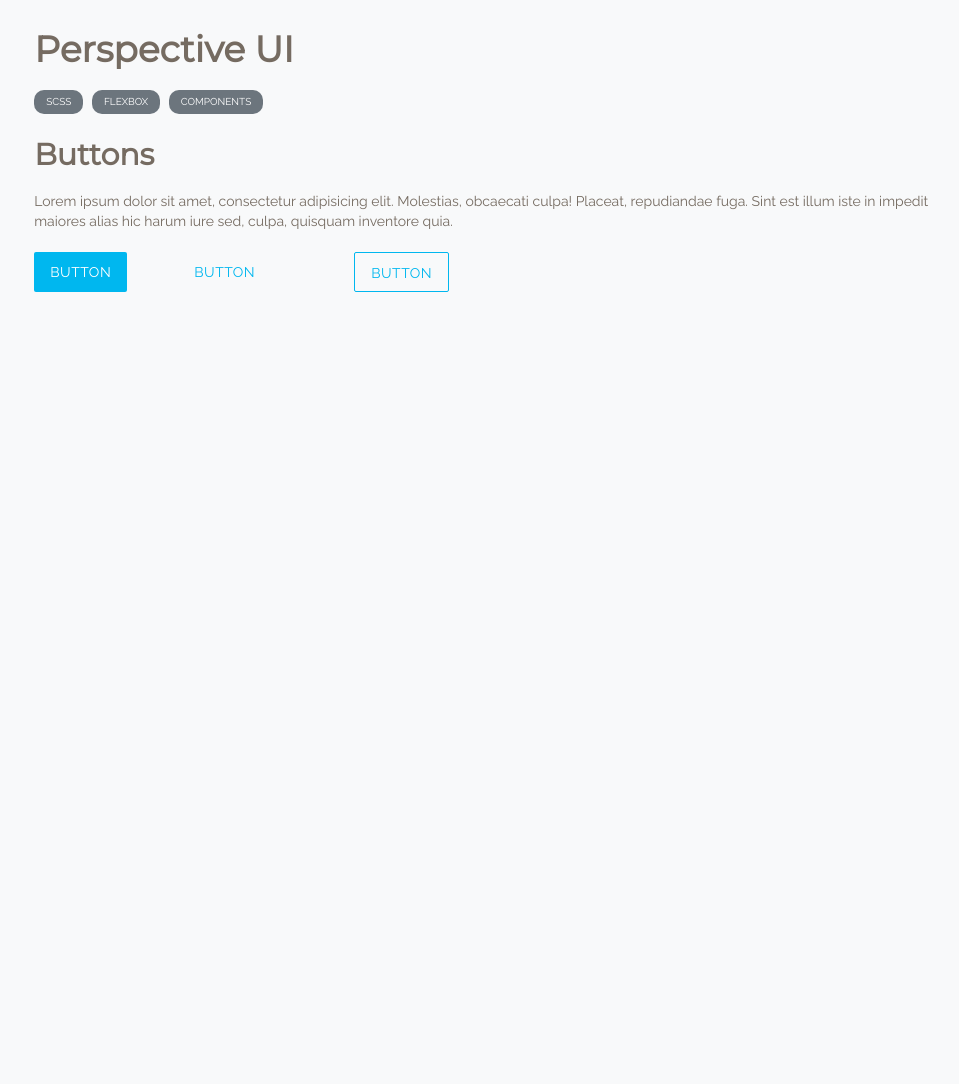
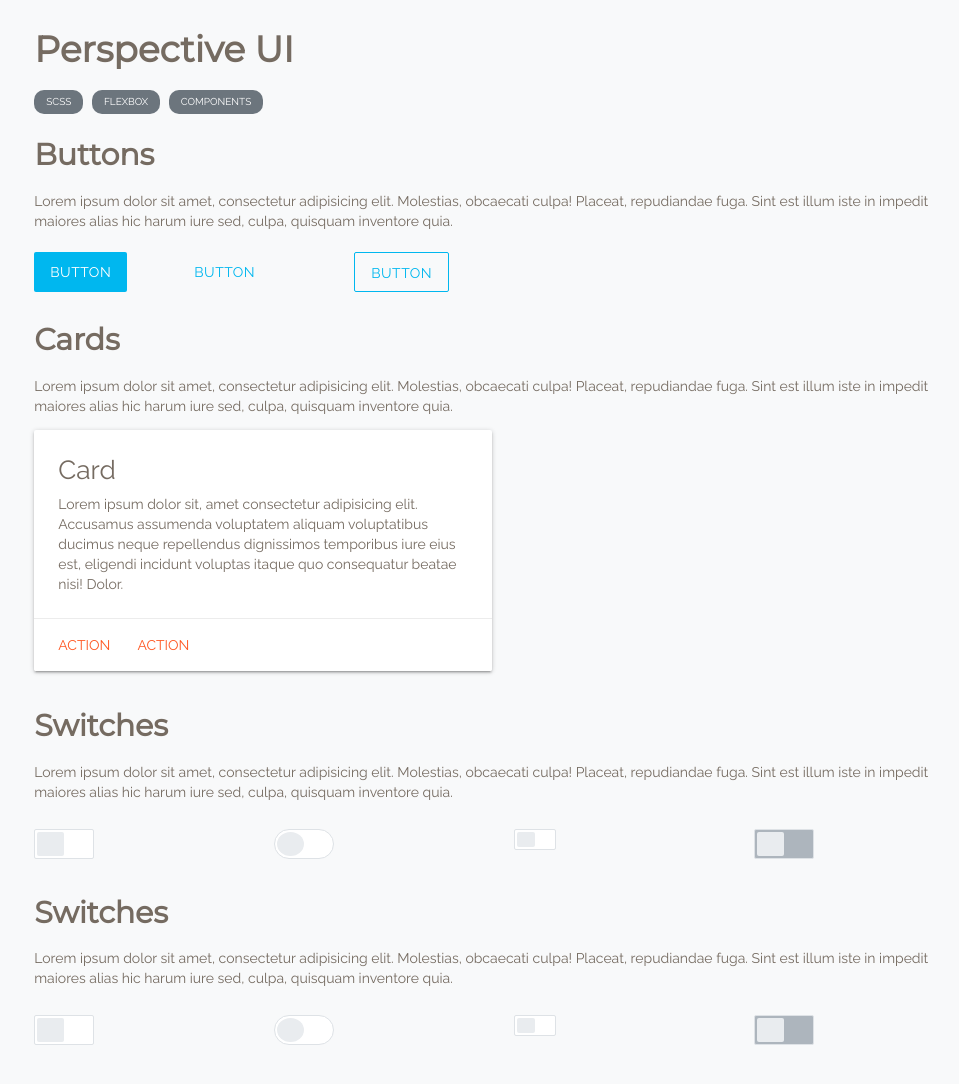
Before and after one commit to umbreonight/perspective, a website built with webpack: page src/index.html in a window 1280 px wide. Shown: the whole page, without its empty margins (137-1096 px from the left). Before the commit the page ends 800 px from the top, so only its background shows below. Built offline with nearby package versions, Linux system fonts and the light colour scheme.

Commit message:
Switches base scss

```diff
--- a/src/index.html
+++ b/src/index.html
@@ -42,5 +42,109 @@
         </div>
       </div>
     </section>
+    <section class="container">
+      <div class="row">
+        <div class="col-12">
+          <h2>Cards</h2>
+          <p>
+            Lorem ipsum dolor sit amet, consectetur adipisicing elit. Molestias,
+            obcaecati culpa! Placeat, repudiandae fuga. Sint est illum iste in
+            impedit maiores alias hic harum iure sed, culpa, quisquam inventore
+            quia.
+          </p>
+        </div>
+        <div class="col-sm-6 col-12">
+          <div class="card">
+            <div class="card-content">
+              <span class="card-title">Card</span>
+              <p>
+                Lorem ipsum dolor sit, amet consectetur adipisicing elit.
+                Accusamus assumenda voluptatem aliquam voluptatibus ducimus
+                neque repellendus dignissimos temporibus iure eius est, eligendi
+                incidunt voluptas itaque quo consequatur beatae nisi! Dolor.
+              </p>
+            </div>
+            <div class="card-action">
+              <a href="#">Action</a>
+              <a href="#">Action</a>
+            </div>
+          </div>
+        </div>
+      </div>
+    </section>
+    <section class="container">
+      <div class="row">
+        <div class="col-12">
+          <h2>Switches</h2>
+          <p>
+            Lorem ipsum dolor sit amet, consectetur adipisicing elit. Molestias,
+            obcaecati culpa! Placeat, repudiandae fuga. Sint est illum iste in
+            impedit maiores alias hic harum iure sed, culpa, quisquam inventore
+            quia.
+          </p>
+        </div>
+        <div class="col-sm-3 col-6">
+          <div class="switch">
+            <input id="switch1" type="checkbox" />
+            <label for="switch1"></label>
+          </div>
+        </div>
+        <div class="col-sm-3 col-6">
+          <div class="switch rounded">
+            <input id="switch2" type="checkbox" />
+            <label for="switch2"></label>
+          </div>
+        </div>
+        <div class="col-sm-3 col-6">
+          <div class="switch small">
+            <input id="switch3" type="checkbox" />
+            <label for="switch3"></label>
+          </div>
+        </div>
+        <div class="col-sm-3 col-6">
+          <div class="switch is-disabled">
+            <input id="switch4" type="checkbox" />
+            <label for="switch4"></label>
+          </div>
+        </div>
+      </div>
+    </section>
+    <section class="container">
+      <div class="row">
+        <div class="col-12">
+          <h2>Switches</h2>
+          <p>
+            Lorem ipsum dolor sit amet, consectetur adipisicing elit. Molestias,
+            obcaecati culpa! Placeat, repudiandae fuga. Sint est illum iste in
+            impedit maiores alias hic harum iure sed, culpa, quisquam inventore
+            quia.
+          </p>
+        </div>
+        <div class="col-sm-3 col-6">
+          <div class="switch">
+            <input id="switch1" type="checkbox" />
+            <label for="switch1"></label>
+          </div>
+        </div>
+        <div class="col-sm-3 col-6">
+          <div class="switch rounded">
+            <input id="switch2" type="checkbox" />
+            <label for="switch2"></label>
+          </div>
+        </div>
+        <div class="col-sm-3 col-6">
+          <div class="switch small">
+            <input id="switch3" type="checkbox" />
+            <label for="switch3"></label>
+          </div>
+        </div>
+        <div class="col-sm-3 col-6">
+          <div class="switch is-disabled">
+            <input id="switch4" type="checkbox" />
+            <label for="switch4"></label>
+          </div>
+        </div>
+      </div>
+    </section>
   </body>
 </html>
--- /dev/null
+++ b/src/scss/_modals.scss
@@ -0,0 +1,76 @@
+.modal {
+    display: none;
+    position: fixed;
+    transform-origin: center;
+    top: 100px;
+    left: 0;
+    right: 0;
+    background-color: #fafafa;
+    padding: 0;
+    max-height: 70%;
+    width: 90%;
+    margin: auto;
+    overflow-y: hidden;
+    z-index: 8020;
+    @extend .z-depth-5;
+
+    border-radius: 2px;
+    will-change: top,
+    opacity;
+
+    h1,
+    h2,
+    h3,
+    h4 {
+        margin-top: 0;
+        display: flex;
+        align-items: center;
+        justify-content: space-between;
+    }
+
+    .modal-title {
+        padding: 12px 24px;
+        margin: 0;
+        border-bottom: 1px solid $border;
+    }
+
+    .modal-content {
+        padding: 12px 24px;
+        max-height: 300px;
+        overflow-y: auto;
+    }
+
+    [modal-close] {
+        cursor: pointer;
+    }
+
+    .modal-action {
+        border-top: 1px solid $border;
+        border-radius: 0 0 2px 2px;
+        background-color: #fafafa;
+        padding: 12px 24px;
+        width: 100%;
+        text-align: right;
+        display: flex;
+
+        a {
+            margin: 0;
+
+            &:not(:last-child) {
+                margin-right: 12px;
+            }
+        }
+    }
+
+    &:focus {
+        outline: none;
+    }
+
+    &.is-open {
+        display: block;
+    }
+
+    @include sm() {
+        width: 40% !important;
+    }
+}
--- /dev/null
+++ b/src/scss/_switches.scss
@@ -0,0 +1,114 @@
+.switch {
+    display: flex;
+    flex-direction: column;
+    margin: 13px 0;
+
+    & input {
+        display: none;
+    }
+
+    & label {
+        outline: 0;
+        display: block;
+        width: $switch-label-width;
+        height: $switch-label-height;
+        position: relative;
+        cursor: pointer;
+        user-select: none;
+
+        &::after,
+        &::before {
+            position: relative;
+            display: block;
+            content: '';
+            width: 50%;
+            height: 100%;
+        }
+
+        &::after {
+            left: 0;
+            border-radius: $border-radius;
+            background: $gray-200;
+            transition: all .2s ease;
+        }
+
+        &::before {
+            display: none;
+        }
+
+        background: #fff;
+        border: 1px solid $border;
+        border-radius: $border-radius;
+        padding: 2px;
+        transition: all .4s ease;
+    }
+
+    input {
+        &:checked+label::after {
+            left: 50%;
+        }
+
+        &:disabled,
+        &[disabled] {
+            +label {
+                background-color: $gray-500 !important;
+                cursor: unset;
+            }
+
+            +label::after {
+                background-color: $gray-200;
+            }
+        }
+
+        &:checked+label {
+            background: $primary;
+
+            &::after {
+                background: $white;
+                transition: all .2s ease;
+            }
+        }
+    }
+
+    span {
+        &:first-child {
+            margin-bottom: 7px;
+        }
+
+        &:last-child {
+            margin-top: 7px;
+        }
+    }
+
+    &.rounded {
+        label {
+            border-radius: 2em;
+            padding: 2px;
+            transition: all .4s ease;
+
+            &::after {
+                border-radius: 50%;
+                transition: all .2s ease;
+            }
+        }
+    }
+
+    &.small {
+        label {
+            width: 3em;
+            height: 1.5em;
+        }
+    }
+
+    &.is-disabled {
+        & label {
+            background-color: $gray-500 !important;
+            cursor: unset;
+            pointer-events: none;
+
+            &::after {
+                background-color: $gray-200;
+            }
+        }
+    }
+}
--- a/src/scss/perspective.scss
+++ b/src/scss/perspective.scss
@@ -18,4 +18,6 @@
 @import 'badges';
 @import 'buttons';
 @import 'cards';
+@import 'switches';
+@import 'modals';
 // Overrides
```
